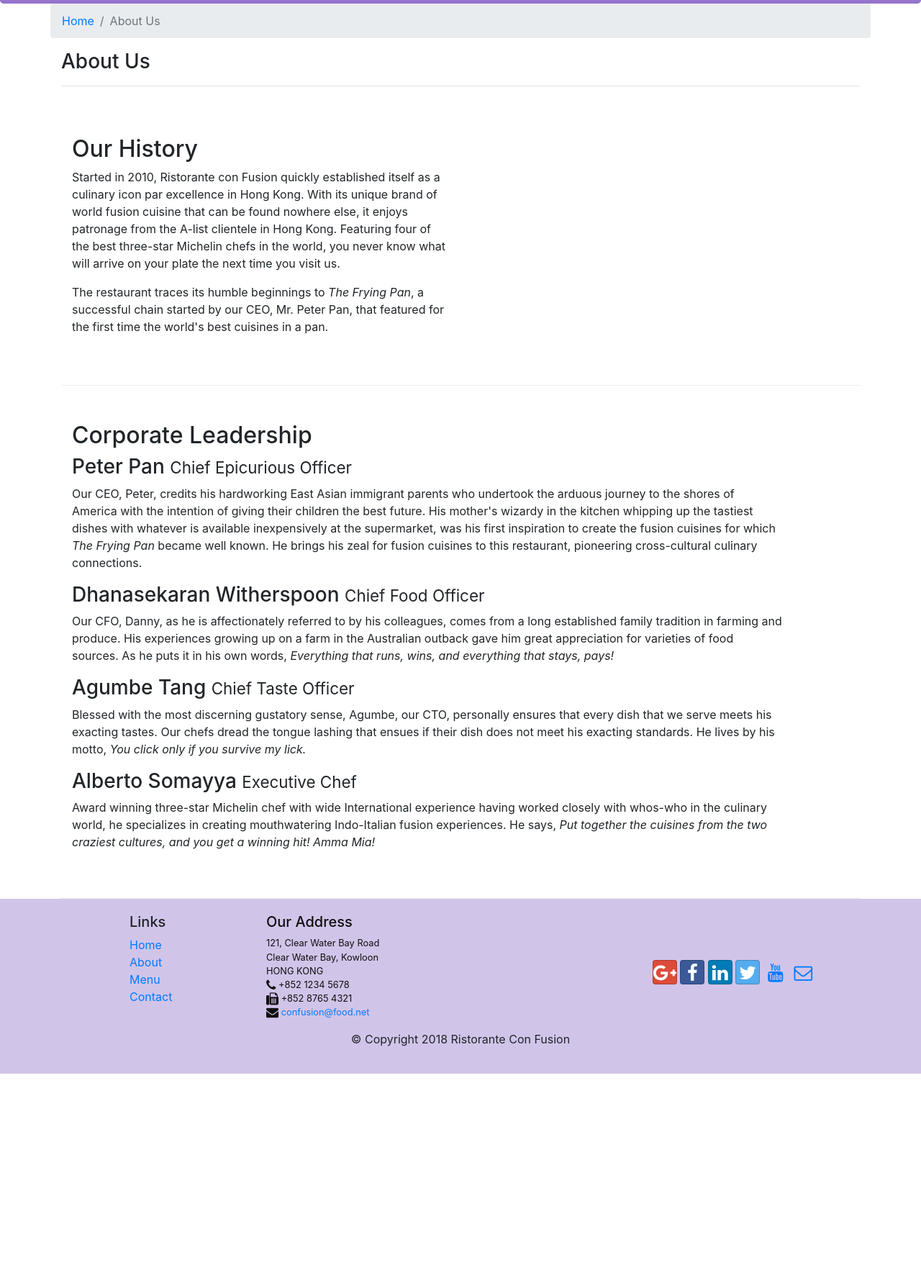
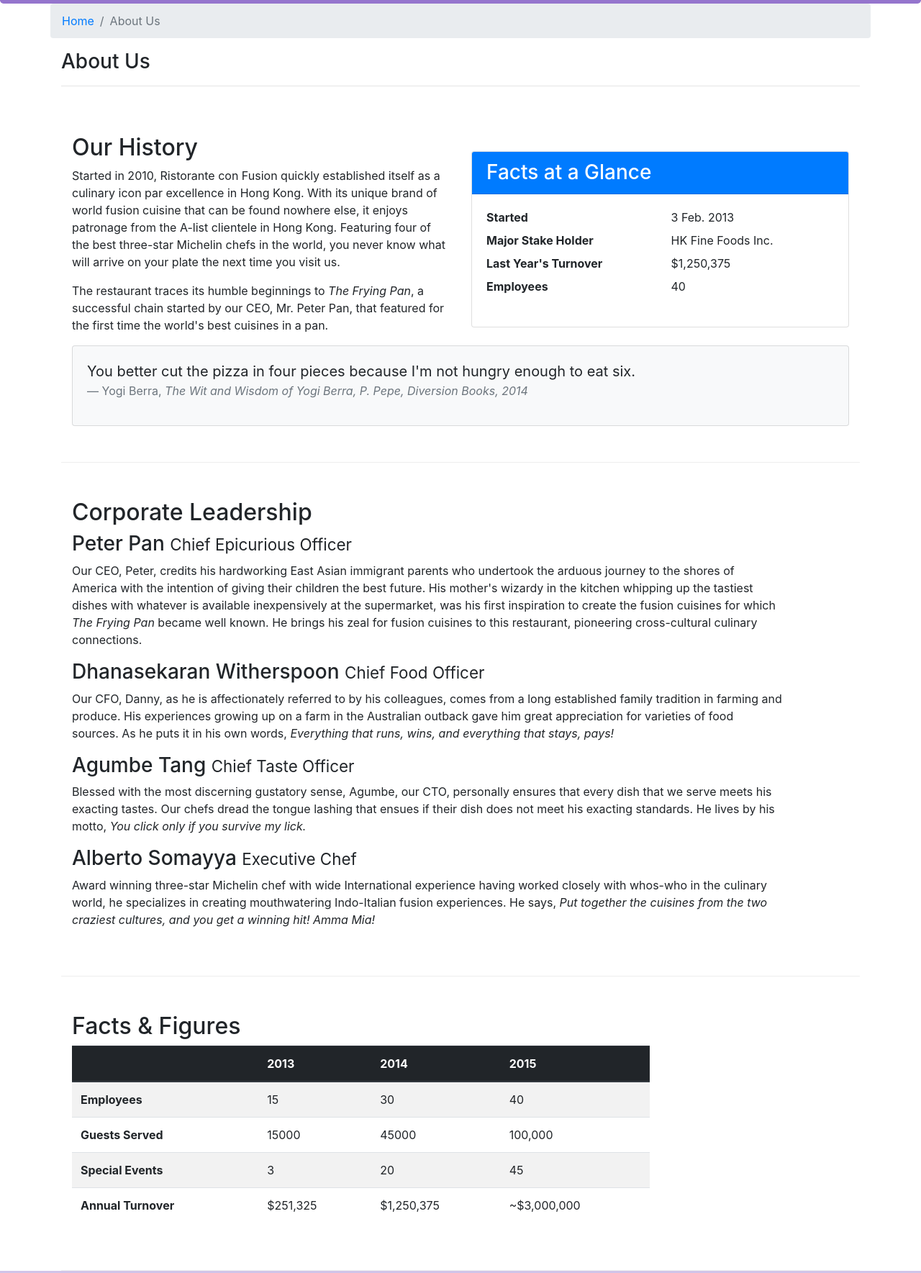
Before and after one commit to Suhana2268/Project-Restuarant-confusion, a website: page aboutus.html in a window 1280 px wide. Shown: the part 329-2098 px from the top of the page at 72% size. Before the commit the page ends 1821 px from the top, so only its background shows below. Drawn offline with nearby package versions, Linux system fonts and the light colour scheme.

Commit message:
Alterting users

```diff
--- a/aboutus.html
+++ b/aboutus.html
@@ -22,7 +22,7 @@
             <button class = "navbar-toggler" type = "button" data-toggle = "collapse" data-target = "#Navbar">
                  <span class = "navbar-toggler-icon"></span>
             </button>
-            <a class = "navbar-brand mr-auto" href ="./index.html">Ristorante Con Fusion</a>
+            <a class = "navbar-brand mr-auto" href ="./index.html"><img src = "img/logo.png" height = "30" width = "41"></a>
             <div class = "collapse navbar-collapse" id = "Navbar">
                 <ul class = "navbar-nav mr-auto">
                     <li class = "nav-item"><a class = "nav-link" href = "./index.html"><span class = "fa fa-home fa=lg"></span> Home</a></li>
@@ -41,39 +41,66 @@
                     <h1>Ristorante con Fusion</h1>
                     <p>We take inspiration from the World's best cuisines, and create a unique fusion experience. Our lipsmacking creations will tickle your culinary senses!</p>
                 </div>
-                <div class="col-12 col-sm-6">
+                <div class = "col-12 col-sm-6 align-self-center">
+                    <img src = "img/logo.png" class = "img-fluid">
                 </div>
             </div>
         </div>
     </header>
 
-    <div>
-        <div>
             <div class = "container">
                 <div class = "row">
                     <ol class = "col-12 breadcrumb">
                         <li class = "breadcrumb-item"><a href = "./index.html">Home</a></li>
                         <li class = "breadcrumb-item active">About Us</li>
                     </ol>
+                    <div class = "col-12">
+                        <h3>About Us</h3>
+                        <hr>
+                    </div>
                 </div>
-               <h3>About Us</h3>
-               <hr>
-            </div>
-        </div>
 
-        <div class = "container">
-                <div class = "row row-content align-items-center">
-            <div class = "col-12 col-sm-6 col-md-6">
+
+            <div class = "row row-content align-items-center">
+            <div class = "col-sm-6">
                 <h2>Our History</h2>
                 <p>Started in 2010, Ristorante con Fusion quickly established itself as a culinary icon par excellence in Hong Kong. With its unique brand of world fusion cuisine that can be found nowhere else, it enjoys patronage from the A-list clientele in Hong Kong.  Featuring four of the best three-star Michelin chefs in the world, you never know what will arrive on your plate the next time you visit us.</p>
                 <p>The restaurant traces its humble beginnings to <em>The Frying Pan</em>, a successful chain started by our CEO, Mr. Peter Pan, that featured for the first time the world's best cuisines in a pan.</p>
             </div>
-            <div col col-sm col-md>
+            <div class = "col-12 col-sm-6">
+                <div class = "card">
+                    <h3 class = "card-header bg-primary text-white">Facts at a Glance</h3>
+                    <div class = "card-body">
+                        <dl class="row">
+                            <dt class="col-6">Started</dt>
+                            <dd class="col-6">3 Feb. 2013</dd>
+                            <dt class="col-6">Major Stake Holder</dt>
+                            <dd class="col-6">HK Fine Foods Inc.</dd>
+                            <dt class="col-6">Last Year's Turnover</dt>
+                            <dd class="col-6">$1,250,375</dd>
+                            <dt class="col-6">Employees</dt>
+                            <dd class="col-6">40</dd>
+                        </dl>
+                    </div>
+                </div>
+
+            </div>
+            <div class="col-12">
+                <div class="card card-body bg-light">
+                    <blockquote class="blockquote">
+                        <p class="mb-0">You better cut the pizza in four pieces because
+                            I'm not hungry enough to eat six.</p>
+                        <footer class="blockquote-footer">Yogi Berra,
+                            <cite title="Source Title">The Wit and Wisdom of Yogi Berra,
+                            P. Pepe, Diversion Books, 2014</cite>
+                        </footer>
+                    </blockquote>
+                </div>
             </div>
         </div>
 
 
-        <div class = "row row-content align-items-center">
+        <div class = "row row-content">
             <div class = "col-12 col-sm-6 col-md-11">
                 <h2>Corporate Leadership</h2>
                 <h3>Peter Pan <small>Chief Epicurious Officer</small></h3>
@@ -86,9 +113,53 @@
                 <p class = "d-none d-sm-block">Award winning three-star Michelin chef with wide International experience having worked closely with whos-who in the culinary world, he specializes in creating mouthwatering Indo-Italian fusion experiences. He says, <em>Put together the cuisines from the two craziest cultures, and you get a winning hit! Amma Mia!</em></p>
             </div>
        </div>
-
+       <div class="row row-content">
+            <div class="col-12 col-sm-9">
+                <h2>Facts &amp; Figures</h2>
+                <div class="table-responsive">
+                        <table class="table table-striped">
+                            <thead class="thead-dark">
+                                <tr>
+                                    <th>&nbsp;</th>
+                                    <th>2013</th>
+                                    <th>2014</th>
+                                    <th>2015</th>
+                                </tr>
+                            </thead>
+                            <tbody>
+                                <tr>
+                                    <th>Employees</th>
+                                    <td>15</td>
+                                    <td>30</td>
+                                    <td>40</td>
+                                </tr>
+                                <tr>
+                                    <th>Guests Served</th>
+                                    <td>15000</td>
+                                    <td>45000</td>
+                                    <td>100,000</td>
+                                </tr>
+                                <tr>
+                                    <th>Special Events</th>
+                                    <td>3</td>
+                                    <td>20</td>
+                                    <td>45</td>
+                                </tr>
+                                <tr>
+                                    <th>Annual Turnover</th>
+                                    <td>$251,325</td>
+                                    <td>$1,250,375</td>
+                                    <td>~$3,000,000</td>
+                                </tr>
+                            </tbody>
+                        </table>
+                    </div>
+            </div>
+             <div class="col-12 col-sm-3">
+            </div>
+       </div>
     </div>
-
+</div>
     <footer class="footer">
         <div class="container">
             <div class="row">
```
Also changed, not shown: contactus.html (+3 -2 lines), index.html (+29 -10 lines), img/alberto.png (added), img/buffet.png (added), img/logo.png (added), img/uthappizza.png (added), 1 other file.
